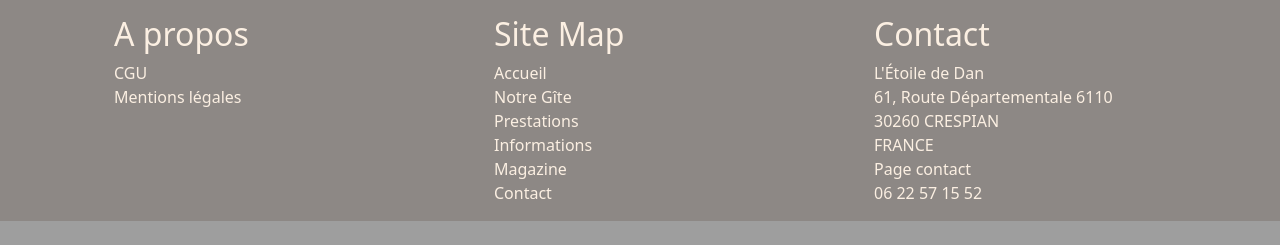
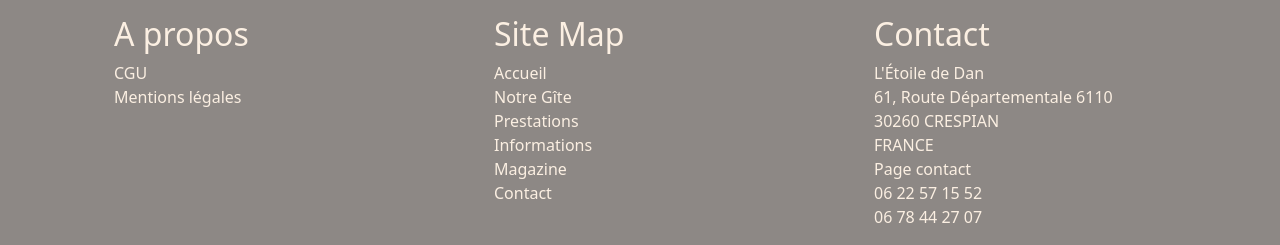
Before and after one commit to TONYR2023/EtoiledeDan-V02, a Symfony app: template templates/booked/show.html.twig in a window 1280 px wide. Shown: the part 825-1070 px from the top of the page. Before the commit the page ends 1046 px from the top, so only its background shows below. Run offline with Twig, Linux system fonts and the light colour scheme; the template is opened without the code that fills it, so the values that code supplies are empty; style sheets or scripts are compiled from the project's sources; some libraries are stand-ins or nearby versions.

Commit message:
base.twig

```diff
--- a/templates/base.html.twig
+++ b/templates/base.html.twig
@@ -32,6 +32,7 @@
   <path d="M8 14a1 1 0 1 0 0-2 1 1 0 0 0 0 2"/>
 </svg>
             <a href="tel:0622571552">06 22 57 15 52</a>
+             <a href="tel:0678442707">06 78 44 27 07</a>
         </span>
 
         <span>
@@ -170,6 +171,9 @@
                     <li>
                         <a href="tel:0622571552">06 22 57 15 52</a>
                     </li>
+                    <li>
+                      <a href="tel:0622571552">06 78 44 27 07</a>
+                    </li>
                 </ul>
             </div>
 
```
